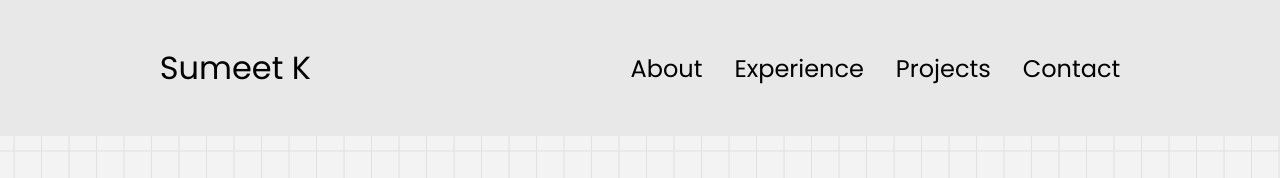
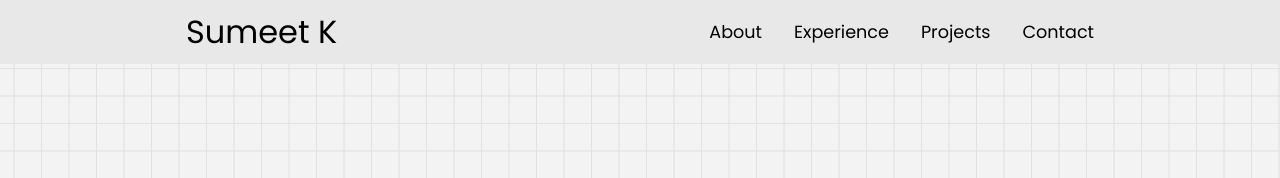
Before and after one commit to Sumeet-162/FrontEndPortfoio, a plain HTML site: page index.html in a window 1280 px wide. Shown: the top 178 px of the page. Drawn offline with Linux system fonts and the light colour scheme.

Commit message:
Update style.css

```diff
--- a/style.css
+++ b/style.css
@@ -44,7 +44,7 @@ nav,
 nav {
   justify-content: space-around;
   align-items: center;
-  height: 17vh;
+  height: 8vh;
   position: fixed;
   width: 100%;
   z-index: 1000;
@@ -55,7 +55,7 @@ nav {
 .nav-links {
   gap: 2rem;
   list-style: none;
-  font-size: 1.5rem;
+  font-size: 1.1rem;
 }
 
 a {
```
